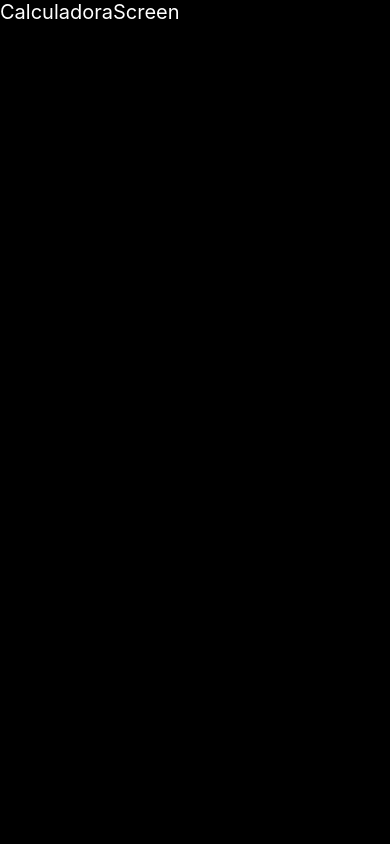
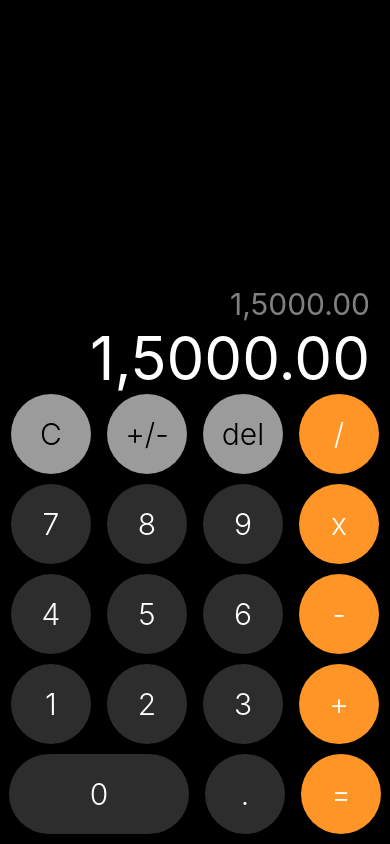
Before and after one commit to TonatiuhV/Calculadora, a React Native app: screen / in a window 390 px wide. Built offline with nearby package versions, Linux system fonts and the light colour scheme.

Commit message:
Estilos calculadora

```diff
--- /dev/null
+++ b/src/components/BotonCalc.tsx
@@ -0,0 +1,22 @@
+import React from 'react'
+import { Text, View } from 'react-native'
+import { styles } from '../theme/appTheme'
+
+interface Props{
+    texto: string;
+    color?: string;
+    ancho?: boolean
+}
+
+export const BotonCalc = ({texto, color = "#2D2D2D", ancho= false}: Props) => {
+  return (
+    // Es una forma de resoverlo programticamente
+    //IMPORTATE CAMBIA LOS ESTOS PARA QUE FUNCIONE SIN CALCULOS CON EL FLEX 1
+    // <View style={[styles.boton, (color) ?{backgroundColor: color}:{},(ancho)? {flex:1}:{width:80} ]}>
+    <View style={{...styles.boton, backgroundColor: color, width: (ancho)? 180:80}}>
+        <Text style={{...styles.botonText, color: color ==="#9B9B9B"? 'black': 'white'}}>
+            {texto}
+        </Text>
+    </View>
+  )
+}
--- a/src/screens/CalculadoraScreen.tsx
+++ b/src/screens/CalculadoraScreen.tsx
@@ -1,15 +1,54 @@
 import React from 'react'
 import { Text, View } from 'react-native'
+import { BotonCalc } from '../components/BotonCalc'
 import { styles } from '../theme/appTheme'
 
 export const CalculadoraScreen = () => {
   return (
-    <View>
-        <Text style={
-            styles.text
-        }>
-            CalculadoraScreen
+    <View style={styles.caculadoraContainer}>
+        <Text style={styles.resultadoPequeno}>
+            1,5000.00
         </Text>
+        <Text style={styles.resultado}>
+            1,5000.00
+        </Text>
+          {/*#2D2D2D  Gris oscuro */}
+          {/*#9B9B9B  Gris claro */}
+          {/*#FF9427  Naranja */}
+        {/* Fila boton */}
+        <View style={styles.fila}>
+          <BotonCalc texto="C" color="#9B9B9B"/>
+          <BotonCalc texto="+/-" color="#9B9B9B"/>
+          <BotonCalc texto="del" color="#9B9B9B"/>
+          <BotonCalc texto="/" color="#FF9427"/>
+        </View>
+        {/* Fila boton */}
+        <View style={styles.fila}>
+          <BotonCalc texto="7"/>
+          <BotonCalc texto="8"/>
+          <BotonCalc texto="9"/>
+          <BotonCalc texto="x" color="#FF9427"/>
+        </View>
+        {/* Fila boton */}
+        <View style={styles.fila}>
+          <BotonCalc texto="4"/>
+          <BotonCalc texto="5"/>
+          <BotonCalc texto="6"/>
+          <BotonCalc texto="-" color="#FF9427"/>
+        </View>
+        {/* Fila boton */}
+        <View style={styles.fila}>
+          <BotonCalc texto="1"/>
+          <BotonCalc texto="2"/>
+          <BotonCalc texto="3"/>
+          <BotonCalc texto="+" color="#FF9427"/>
+        </View>
+        {/* Fila boton */}
+        <View style={styles.fila}>
+          <BotonCalc texto="0" ancho/>
+          <BotonCalc texto="."/>
+          <BotonCalc texto="=" color="#FF9427"/>
+        </View>
     </View>
   )
 }
--- a/src/theme/appTheme.tsx
+++ b/src/theme/appTheme.tsx
@@ -4,9 +4,46 @@ export const styles = StyleSheet.create({
     fondo: {
         flex:1,
         backgroundColor: 'black',
+
+    },
+    caculadoraContainer: {
+        flex: 1,
+        paddingHorizontal: 20,
+        justifyContent: 'flex-end'
     },
     text: {
         color: 'white',
         fontSize: 20,
+    },
+    resultado: {
+        color: 'white',
+        fontSize: 60,
+        textAlign: 'right',
+    },
+    resultadoPequeno: {
+        color: 'rgba(255,255,255,0.5)',
+        fontSize: 30,
+        textAlign: 'right',
+    },
+    boton: {
+
+        height: 80,
+        borderRadius:100,
+        backgroundColor: '#2D2D2D',
+        justifyContent: 'center',
+        marginHorizontal:8, // En necesario comentarlo si quieres que funcione el flex
+    },
+    botonText: {
+        color:'white',
+        textAlign: 'center',
+        padding: 10,
+        fontSize:30,
+        fontWeight:'300'
+    },
+    fila: {
+        flexDirection: 'row',
+        justifyContent: 'center',
+        paddingHorizontal: 10,
+        marginBottom:10,
     }
 })
```
